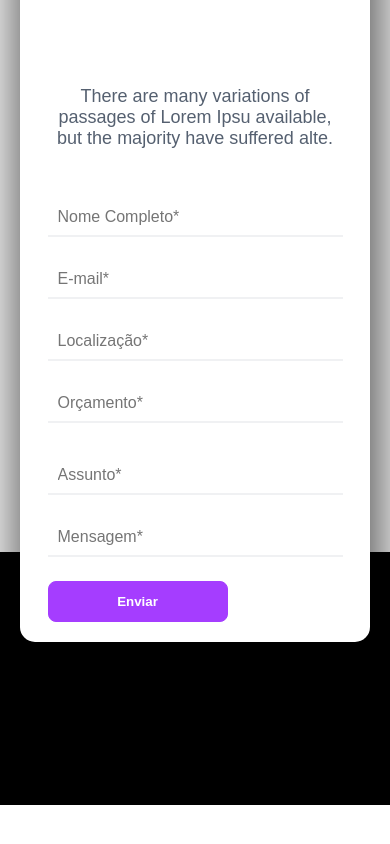
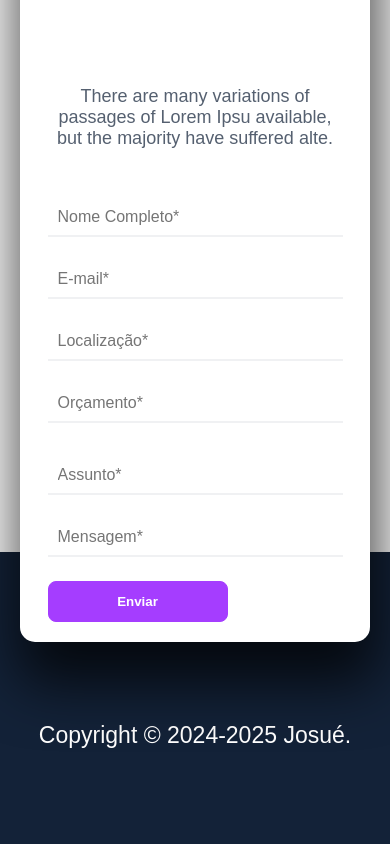
Before and after one commit to JosueCosta2023/portifolio-v2, a React (Vite) app: page / in a window 390 px wide. Shown: the part 10428-11272 px from the top of the page. Before the commit the page ends 11233 px from the top, so only its background shows below. Built offline with nearby package versions, Linux system fonts and the light colour scheme.

Commit message:
update: conclusion struct anmd responsive of portifolio

```diff
--- /dev/null
+++ b/src/components/ButtomToTop/index.tsx
@@ -0,0 +1,43 @@
+import React, { useEffect, useState } from "react"
+import './style.css'
+import { FiArrowUp } from "react-icons/fi";
+
+
+export const BackToTopButtom: React.FC = () => {
+
+    const [isVisible, setIsVisible] = useState(false);
+
+    useEffect(()=>{
+
+        window.addEventListener('scroll', handleScroll);
+
+        return () => {
+            window.removeEventListener('scroll', handleScroll)
+        }
+
+    }, [])
+
+    const handleScroll = () => {
+        const scrollPosition = window.scrollY;
+        const windowHeight = window.innerHeight;
+        const scrollHeight = document.body.scrollHeight;
+        const scrollPercent = (scrollPosition / (scrollHeight - windowHeight)) * 100;
+
+
+        setIsVisible(scrollPercent > 20)
+    }
+
+    const scrollToTop = () => {
+        window.scrollTo({
+            top: 0,
+            behavior: 'smooth'
+        })
+    }
+
+
+    return(
+        <button className={`back-to-top ${isVisible ? 'hide' : 'show'}`} onClick={scrollToTop}>
+           <FiArrowUp/> Voltar ao topo
+        </button>
+    )
+}
--- /dev/null
+++ b/src/components/ButtomToTop/style.css
@@ -0,0 +1,31 @@
+.back-to-top{
+    position: fixed;
+    bottom: 10px;
+    right: 20px;
+    padding: 12px 24px;
+    opacity: 0;
+    z-index: 9999;
+    background-color: #A53DFF;
+    border: 1px solid #A53DFF;
+    color: white;
+    font-weight: bold;
+    font-family: "Work Sans";
+    border: none;
+    border-radius: 8px;
+    display: flex;
+    gap: 10px;
+}
+
+.back-to-top:hover{
+    border: 1px solid #A53DFF;
+    background-color: white;
+    color: #A53DFF;
+}
+
+.back-to-top.show{
+    opacity: 0;
+}
+
+.back-to-top.hide{
+    opacity: 1;
+}
--- a/src/pages/home/index.tsx
+++ b/src/pages/home/index.tsx
@@ -1,3 +1,4 @@
+import { BackToTopButtom } from "../../components/ButtomToTop";
 import { HamburguerMenu } from "../../components/HambunguerMenu/hanburguerMenu";
 import { Menu } from "../../components/Menu/menu";
 import { About } from "./sections/about";
@@ -6,7 +7,7 @@ import { Contact } from "./sections/contact/contact";
 import { Experience } from "./sections/experience/experience";
 import { Hero } from "./sections/hero";
 import { Project } from "./sections/project/project";
-import { FooterContainer, HContent, HeaderContainier, Logo } from "./style";
+import { FContent, FooterContainer, HContent, HeaderContainier, Logo } from "./style";
 
 export const Home = () => {
 
@@ -28,6 +29,7 @@ export const Home = () => {
             </nav>
         </HContent>
       </HeaderContainier>
+      <BackToTopButtom/>
       <Hero/>
 
       <About/>
@@ -37,7 +39,9 @@ export const Home = () => {
       <Contact/>
 
       <FooterContainer>
-        Fim do site
+           <FContent>
+              <p>Copyright © 2024-2025 Josué.</p>
+           </FContent>
       </FooterContainer>
     </>
   );
--- a/src/pages/home/style.tsx
+++ b/src/pages/home/style.tsx
@@ -62,7 +62,23 @@ export const Logo = styled.div`
 
 export const FooterContainer = styled.footer`
     width: 100%;
-    height: 30vh;
-    background-color: black;
+    height: 300px;
+    background-color: var(--secundary-normal);
     margin-top: -90px;
+    padding-top: 150px;
 `
+export const FContent = styled.div`
+    width: 1320px;
+    max-width: 100%;
+    padding: 20px 0;
+    margin: 0 auto;
+   font-size: 23px;
+    display: flex;
+    justify-content: center;
+    align-items: center;
+    flex-wrap: wrap;
+    color: white;
+
+
+
+`
```
